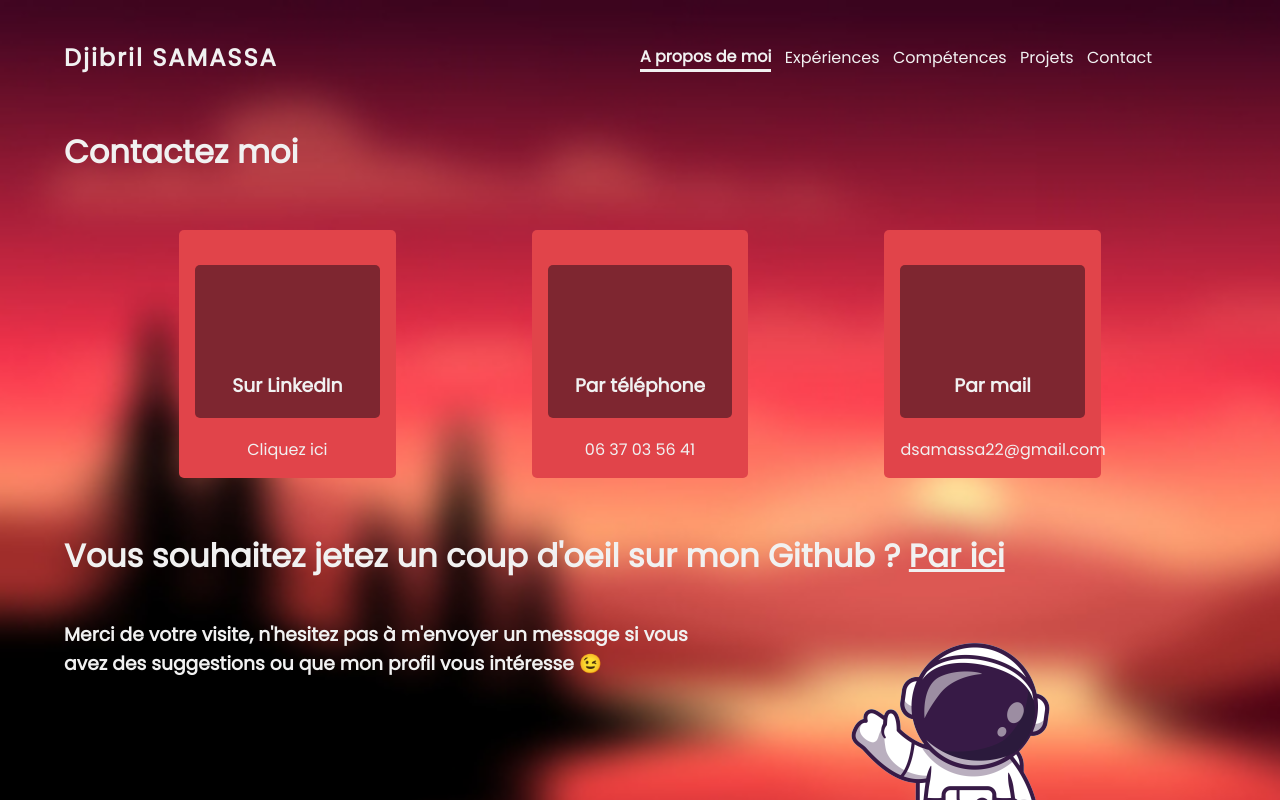
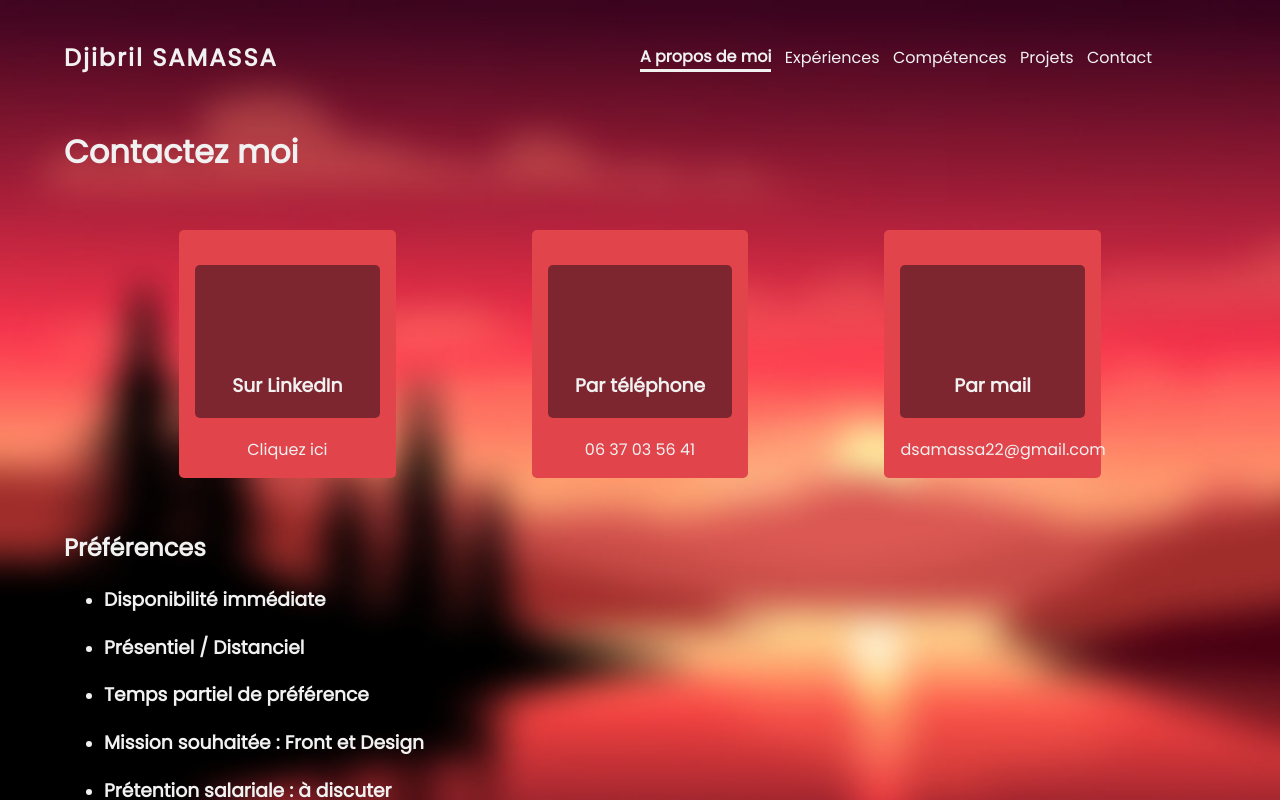
Before and after one commit to Djibril-Samassa/monportfolio2022, a React (Create React App) app: page /contact in a window 1280 px wide. Both pictures are taken after a click on the element "Voir mon Portfolio". Shown: the top 800 px of the page. Built offline with nearby package versions, Linux system fonts and the light colour scheme; some icons are missing.

Commit message:
last commit

```diff
--- a/public/index.html
+++ b/public/index.html
@@ -3,7 +3,6 @@
   <head>
     <meta charset="utf-8" />
     <link rel="icon" href="%PUBLIC_URL%/favicon.ico" />
-    <meta name="viewport" content="width=device-width, initial-scale=1" />
     <meta name="theme-color" content="#000000" />
     <meta
       name="description"
--- a/src/Formation.json
+++ b/src/Formation.json
@@ -38,7 +38,7 @@
       "company": "Linkinnov",
       "tasks": [
         "Ajout de nouvelles fonctionnalités",
-        "Création de nouvelles pages et de nouveaux composant depuis des maquettes",
+        "Création de nouvelles pages et de nouveaux composants depuis des maquettes",
         "Recherche et correction de bugs",
         "Utilisation d'API",
         "Création de WebServices",
@@ -54,7 +54,7 @@
       "company": "Tinywork",
       "date": "Avril 2022",
       "tasks": [
-        "Creation de la partie front d'un site web",
+        "Création de la partie front d'un site web",
         "Intégration des textes depuis du json",
         "Stylisation du site",
         "Création de formulaire",
--- /dev/null
+++ b/src/composants/Animation.js
@@ -0,0 +1,33 @@
+import React from "react";
+import Style from "./colors.module.css";
+
+export default function Animation() {
+  return (
+    <div style={{ padding: "1em"}}>
+      <h3 className="expTitle">Une petite animation en CSS</h3>
+      <div className={Style.bubblescontainer}>
+        <div className={Style.bubbles}>
+          <span style={{ "--i": 11 }}></span>
+          <span style={{ "--i": 8 }}></span>
+          <span style={{ "--i": 13 }}></span>
+          <span style={{ "--i": 21 }}></span>
+          <span style={{ "--i": 15 }}></span>
+          <span style={{ "--i": 19 }}></span>
+          <span style={{ "--i": 7 }}></span>
+          <span style={{ "--i": 12 }}></span>
+          <span style={{ "--i": 18 }}></span>
+          <span style={{ "--i": 11 }}></span>
+          <span style={{ "--i": 8 }}></span>
+          <span style={{ "--i": 13 }}></span>
+          <span style={{ "--i": 21 }}></span>
+          <span style={{ "--i": 15 }}></span>
+          <span style={{ "--i": 19 }}></span>
+          <span style={{ "--i": 7 }}></span>
+          <span style={{ "--i": 12 }}></span>
+          <span style={{ "--i": 18 }}></span>
+
+        </div>
+      </div>
+    </div>
+  );
+}
--- a/src/composants/Experience.css
+++ b/src/composants/Experience.css
@@ -194,7 +194,7 @@
 .skillShowContainer {
   padding: 2em;
   width: fit-content;
-  min-width: 30%;
+  min-width: 40%;
   background-color: rgba(225, 68, 74);
   border-radius: 5px;
 }
--- a/src/composants/Level3.js
+++ b/src/composants/Level3.js
@@ -12,7 +12,7 @@ export default function Level3(props) {
   }, []);
   return (
     <div style={{ display: "flex", flexDirection: "column" }}>
-      <p className="expTitle">Entrez votre nom</p>
+      <p className="expTitle">Entrez du texte</p>
       <input
         value={value}
         className="paysinput2"
--- a/src/composants/colors.module.css
+++ b/src/composants/colors.module.css
@@ -9,7 +9,7 @@
   flex-direction: column-reverse;
 }
 
-.chooseContainer>div{
+.chooseContainer > div {
   color: rgba(225, 68, 74);
   font-weight: bold;
   display: flex;
@@ -71,7 +71,7 @@
   transition-duration: 200;
 }
 
-.validate:hover{
+.validate:hover {
   transform: scale(1.05);
 }
 
@@ -136,3 +136,46 @@
 .selected {
   border: 5px solid #62c92b;
 }
+
+.bubblescontainer {
+  background-color: #0c192c;
+  padding: 1em;
+  position: relative;
+  width: 100%;
+  overflow: hidden;
+}
+
+.bubbles {
+  height: 20vh;
+  position: relative;
+  display: flex;
+  flex-wrap: wrap;
+}
+
+.bubbles span {
+  position: relative;
+  width: 30px;
+  height: 30px;
+  background: #4fc3dc;
+  margin: 0 4px;
+  border-radius: 50%;
+  box-shadow: 0 0 0 10px #4fc3dc44, 0 0 50px #4fc3dc, 0 0 100px #4fc3dc;
+  animation: animate 5s linear infinite;
+  animation-duration: calc(75s / var(--i));
+}
+
+.bubbles span:nth-child(even) {
+  background-color: #ff2d75;
+  box-shadow: 0 0 0 10px #ff2d7544, 0 0 50px #ff2d75, 0 0 100px #ff2d75;
+}
+
+@keyframes animate {
+  0% {
+    transform: translateY(100vh);
+    scale: 0;
+  }
+  100% {
+    transform: translateY(-10vh);
+    scale: 1;
+  }
+}
--- a/src/pages/Accueil.js
+++ b/src/pages/Accueil.js
@@ -21,7 +21,7 @@ export default function AccueilPage() {
               J'ai toujours été intéressé par la programmation et la logique
               qu'il y a derrière Après le Bac j'ai poursuivi dans ce domaine et
               de novembre 2021 à avril 2022 j'étais apprenant chez Konexio et
-              j'ai développé une appétence pour la partie front.Actuellement je
+              j'ai développé une appétence pour la partie front. Actuellement je
               suis développeur frontend chez Linkinnov
             </p>
           </div>
--- a/src/pages/Competences.js
+++ b/src/pages/Competences.js
@@ -2,12 +2,16 @@ import React from "react";
 import { Link } from "react-router-dom";
 import { useContext } from "react";
 import { MenuContext } from "../App";
+import { motion } from "framer-motion";
 
 export default function Competences() {
   const menuState = useContext(MenuContext);
   return (
     <>
-      <img
+      <motion.img
+        initial={{ y: -1000 }}
+        animate={{ y: 0 }}
+        transition={{ delay: 0.2, type: "spring" }}
         src="competencesBannieres.png"
         style={{ width: "70%", margin: "0 auto", display: "flex" }}
       />
--- a/src/pages/Contact.js
+++ b/src/pages/Contact.js
@@ -1,5 +1,6 @@
 import React from "react";
 import { Icon } from "@iconify/react";
+import { motion } from "framer-motion";
 import Projets from "../Projets.json";
 
 export default function Contact() {
@@ -14,7 +15,12 @@ export default function Contact() {
           margin: "0 auto",
         }}
       >
-        <div className="contactLinkContainer">
+        <motion.div
+          initial={{ y: -200 }}
+          animate={{ y: 0 }}
+          transition={{ delay: 0 }}
+          className="contactLinkContainer"
+        >
           <h3>
             <Icon
               icon="akar-icons:linkedin-box-fill"
@@ -29,8 +35,13 @@ export default function Contact() {
           >
             Cliquez ici
           </a>
-        </div>
-        <div className="contactLinkContainer">
+        </motion.div>
+        <motion.div
+          initial={{ y: -200 }}
+          animate={{ y: 0 }}
+          transition={{ delay: 0.05 }}
+          className="contactLinkContainer"
+        >
           <h3>
             <Icon
               icon="akar-icons:phone"
@@ -40,17 +51,40 @@ export default function Contact() {
             Par téléphone
           </h3>
           <a href="tel:06 37 03 56 41">06 37 03 56 41</a>
-        </div>
-        <div className="contactLinkContainer">
+        </motion.div>
+        <motion.div
+          initial={{ y: -200 }}
+          animate={{ y: 0 }}
+          transition={{ delay: 0.1 }}
+          className="contactLinkContainer"
+        >
           <h3>
             <Icon icon="ci:mail" width="50" style={{ margin: "1em 0em" }} />
             Par mail
           </h3>
           <a href="mailto:dsamassa22@gmail.com">dsamassa22@gmail.com</a>
-        </div>
+        </motion.div>
       </div>
-      <h1 className="expTitle">
-        Vous souhaitez jetez un coup d'oeil sur mon Github ?{" "}
+      <h2 className="expTitle">Préférences</h2>
+      <ul style={{ marginBottom: "5em" }} className="expTitle">
+        <li>
+          <h3 className="expTitle">Disponibilité immédiate</h3>
+        </li>
+        <li>
+          <h3 className="expTitle">Présentiel / Distanciel</h3>
+        </li>
+        <li>
+          <h3 className="expTitle">Temps partiel de préférence</h3>
+        </li>
+        <li>
+          <h3 className="expTitle">Mission souhaitée : Front et Design </h3>
+        </li>
+        <li>
+          <h3 className="expTitle">Prétention salariale : à discuter</h3>
+        </li>
+      </ul>
+      <h2 className="expTitle">
+        Vous souhaitez jetez un coup d'oeil à mon Github ?{" "}
         <a
           target="_blank"
           href="https://github.com/Djibril-Samassa?tab=repositories"
@@ -58,14 +92,19 @@ export default function Contact() {
         >
           Par ici
         </a>
-      </h1>
-      <div style={{ display: "flex" }}>
+      </h2>
+      <div
+        style={{
+          display: "flex",
+          flexDirection: "column",
+        }}
+      >
         {" "}
         <h3 className="expTitle">
-          Merci de votre visite, n'hesitez pas à m'envoyer un message si vous
+          Merci de votre visite, n'hesitez pas à me contacter si vous
           avez des suggestions ou que mon profil vous intéresse 😉
         </h3>
-        <img src="images/hello.png" />
+        {/* <img style={{ width: "20vw" }} src="images/hello.png" /> */}
       </div>
     </div>
   );
--- a/src/pages/Projets.js
+++ b/src/pages/Projets.js
@@ -3,8 +3,10 @@ import Pays from "../composants/Pays";
 import Ascenseur from "../composants/Ascenseur";
 import { useState } from "react";
 import ProjetComponent from "../composants/Projet";
+import { Slide } from "react-reveal";
 import ProjetsList from "../Projets.json";
 import ColorAndForm from "../composants/ColorAndForm";
+import Animation from "../composants/Animation";
 
 export default function Projets() {
   const [selected, setSelected] = useState("pays");
@@ -14,6 +16,7 @@ export default function Projets() {
       <h3 className="expTitle">
         Un aperçu ? Choisissez ce que vous voulez tester juste en dessous{" "}
       </h3>
+      <Slide left>
         <ul className="skillcontainer">
           {selected === "pays" ? (
             <li className="selectedSkill">Pays</li>
@@ -64,6 +67,8 @@ export default function Projets() {
             </li>
           )}
         </ul>
+      </Slide>
+      <Slide top>
         <div className="skillShowContainer">
           {selected === "pays" ? (
             <Pays />
@@ -71,10 +76,14 @@ export default function Projets() {
             <Ascenseur />
           ) : selected === "colorandform" ? (
             <ColorAndForm />
+          ) : selected === "animation" ? (
+            <Animation />
           ) : null}
         </div>
+      </Slide>
 
       <h3 className="expTitle">Mes projets réalisés</h3>
+      <Slide right>
         <div
           style={{
             display: "flex",
@@ -86,6 +95,7 @@ export default function Projets() {
             return <ProjetComponent props={projets} />;
           })}
         </div>
+      </Slide>
     </div>
   );
 }
```
Lines whose indentation alone changed are shown as unchanged.
